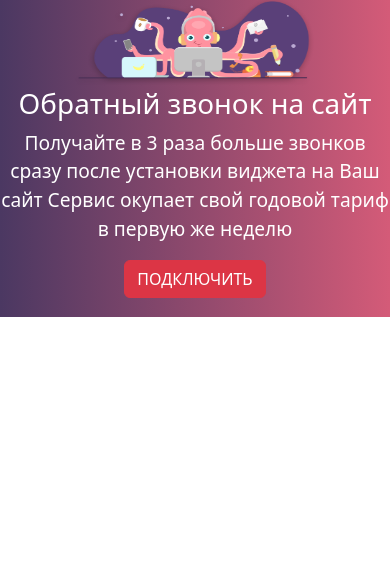
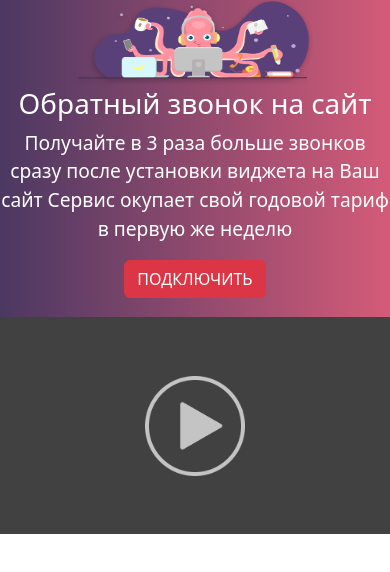
Before and after one commit to ByteMe6/callmar, a plain HTML site: page index.html in a window 390 px wide. Shown: the part 112-684 px from the top of the page. Drawn offline with nearby package versions, Linux system fonts and the light colour scheme.

Commit message:
video section
- computer
- tablet
- mobile

```diff
--- a/index.html
+++ b/index.html
@@ -37,7 +37,9 @@
         <button class="heroBTN connectBTN btn btn-danger">подключить</button>
       </section>
     </main>
-
+    <section class="video">
+        <a href=""><img src="./img/video-play-button.png" height="100px" width="100px" class="video-play" alt="▶️"></a>
+    </section>
     <script
       src="https://cdn.jsdelivr.net/npm/bootstrap@5.3.3/dist/js/bootstrap.bundle.min.js"
       integrity="sha384-YvpcrYf0tY3lHB60NNkmXc5s9fDVZLESaAA55NDzOxhy9GkcIdslK1eN7N6jIeHz"
--- a/scss/index.scss
+++ b/scss/index.scss
@@ -1,4 +1,5 @@
 @import "./utils/reset.scss";
 @import "./sections/header";
 @import "./sections/hero";
-@import "./sections/burger"
+@import "./sections/burger";
+@import "./sections/video";
--- /dev/null
+++ b/scss/sections/_video.scss
@@ -0,0 +1,8 @@
+.video{
+    width:100%;
+    align-items: center;
+    text-align: center;
+    padding-top: 15%;
+    padding-bottom: 15%;
+    background-color:#414141;
+}
```
Also changed, not shown: css/index.css, img/video-play-button.png (added).
